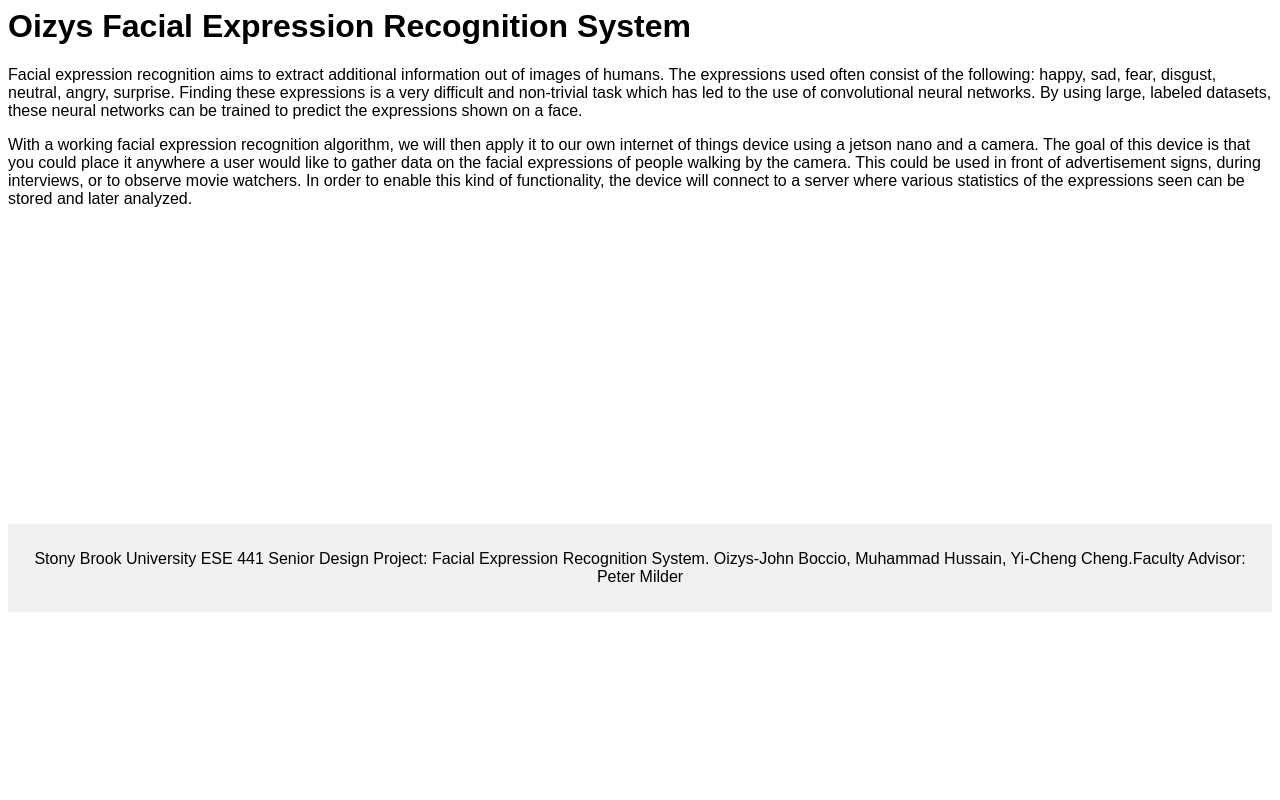
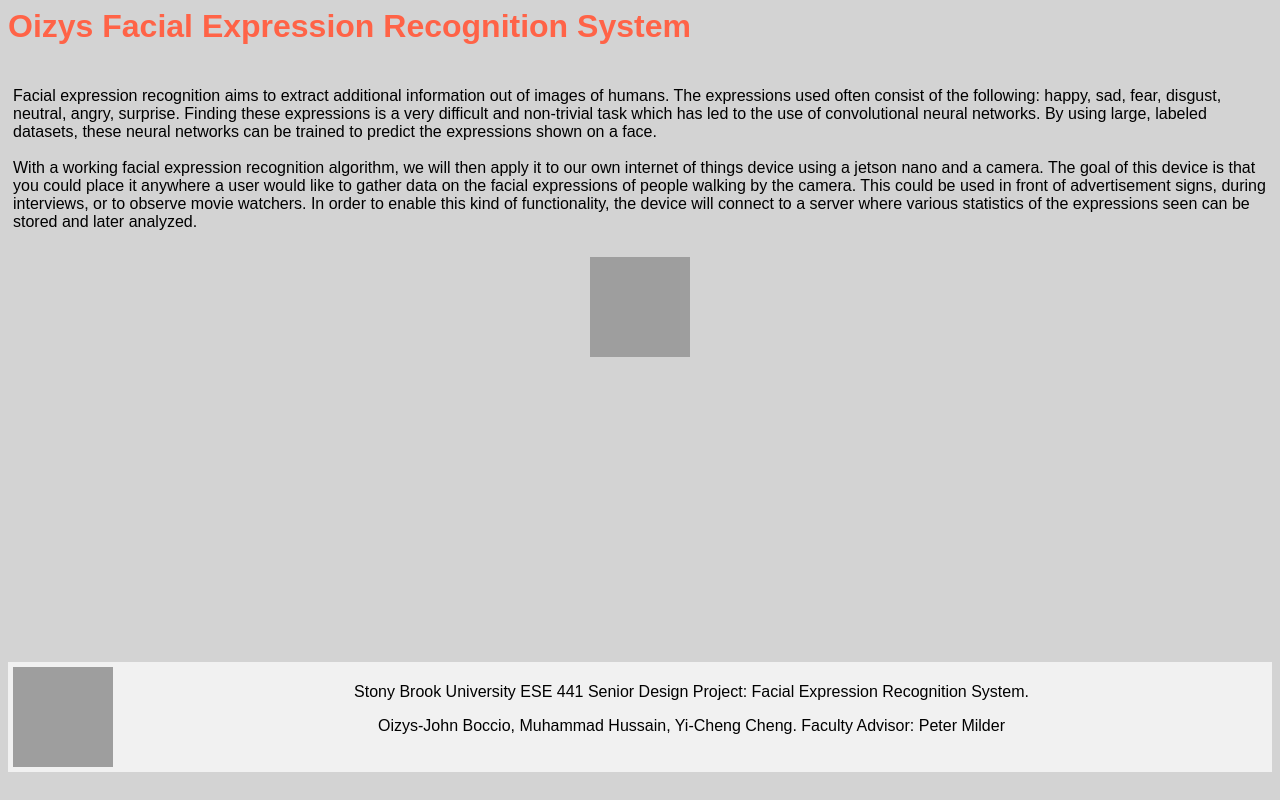
Before and after one commit to John-Boccio/FacialExpressionRecognition, a Flask app: page / in a window 1280 px wide. Run offline with Flask 2, Linux system fonts and the light colour scheme; grey boxes are pictures that could not be loaded.

Commit message:
Updated HTML/CSS Frontend

```diff
--- a/templates/index.html
+++ b/templates/index.html
@@ -6,14 +6,20 @@
     }
       body {
         font-family: Arial, Helvetica, sans-serif;
+        background-color:#D3D3D3;
            }
         /* Style the header */
+  .heading {
+    padding: 5px;
+    /*border:2px solid Violet;*/
+  }
   .header {
     grid-area: header;
-    background-color: #f1f1f1;
-    padding: 30px;
+    /*background-color: #f1f1f1;*/
+    padding: 5px;
     text-align: center;
     font-size: 35px;
+    height: 110px;
   }
 
   /* The grid container */
@@ -21,16 +27,16 @@
     display: grid;
     grid-template-areas:
       'header header header header header header'
-      'left middle middle middle middle right'
+      'middle middle middle middle middle middle' /* left and right columns taken out */
       'footer footer footer footer footer footer';
-    /* grid-column-gap: 10px; - if you want gap between the columns */
+    /* grid-column-gap: 10px; - gap between the columns */
   }
 
   .left,
   .middle,
   .right {
     padding: 10px;
-    height: 300px; /* Should be removed. Only for demonstration */
+    height: 300px;
   }
 
   /* Style the left column */
@@ -52,8 +58,9 @@
   .footer {
     grid-area: footer;
     background-color: #f1f1f1;
-    padding: 10px;
+    padding: 5px;
     text-align: center;
+    height: 110px;
   }
 
   /* Responsive layout - makes the three columns stack on top of each other instead of next to each other */
@@ -71,13 +78,15 @@
     <title>Oizys Facial Expression Recognition System</title>
   </head>
   <body>
-    <h1><strong>Oizys Facial Expression Recognition System</strong></h1>
-    <p>Facial expression recognition aims to extract additional information out of images of humans. The expressions used often consist of the following: happy, sad, fear, disgust, neutral, angry, surprise. Finding these expressions is a very difficult and non-trivial task which has led to the use of convolutional neural networks. By using large, labeled datasets, these neural networks can be trained to predict the expressions shown on a face.</p>
-<p>With a working facial expression recognition algorithm, we will then apply it to our own internet of things device using a jetson nano and a camera. The goal of this device is that you could place it anywhere a user would like to gather data on the facial expressions of people walking by the camera. This could be used in front of advertisement signs, during interviews, or to observe movie watchers. In order to enable this kind of functionality, the device will connect to a server where various statistics of the expressions seen can be stored and later analyzed.</p>
+    <h1 style="color:#ff6347;"><strong>Oizys Facial Expression Recognition System</strong></h1>
+    <div class='heading'><p>Facial expression recognition aims to extract additional information out of images of humans. The expressions used often consist of the following: happy, sad, fear, disgust, neutral, angry, surprise. Finding these expressions is a very difficult and non-trivial task which has led to the use of convolutional neural networks. By using large, labeled datasets, these neural networks can be trained to predict the expressions shown on a face.<br>
+      <br> With a working facial expression recognition algorithm, we will then apply it to our own internet of things device using a jetson nano and a camera. The goal of this device is that you could place it anywhere a user would like to gather data on the facial expressions of people walking by the camera. This could be used in front of advertisement signs, during interviews, or to observe movie watchers. In order to enable this kind of functionality, the device will connect to a server where various statistics of the expressions seen can be stored and later analyzed.</p></style></div>
+    <div class="header"><img src="Oizys.jpg" alt="Oizys logo" align="center" style="width:100px;height:100px;"></div>
     <div class="middle"<img src="{{ url_for('video_feed') }}"></div>
    <div class="footer">
-    <p>Stony Brook University ESE 441 Senior Design Project: Facial Expression Recognition System. Oizys-John Boccio, Muhammad Hussain, Yi-Cheng Cheng.Faculty Advisor: Peter Milder
-</p>
+       <img src="StonyBrook.jpg" alt="Stony Brook University" align="left" style="width:100px;height:100px;">
+       <p>Stony Brook University ESE 441 Senior Design Project: Facial Expression Recognition System.</p>
+       <p>Oizys-John Boccio, Muhammad Hussain, Yi-Cheng Cheng. Faculty Advisor: Peter Milder</p>
   </div>
   </body>
 </html>
```
